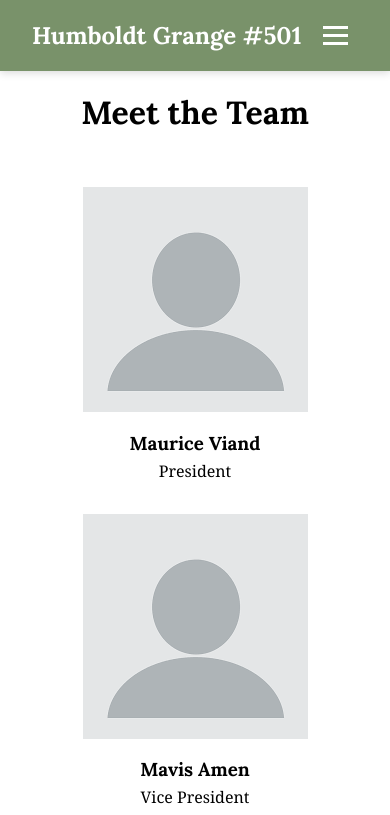
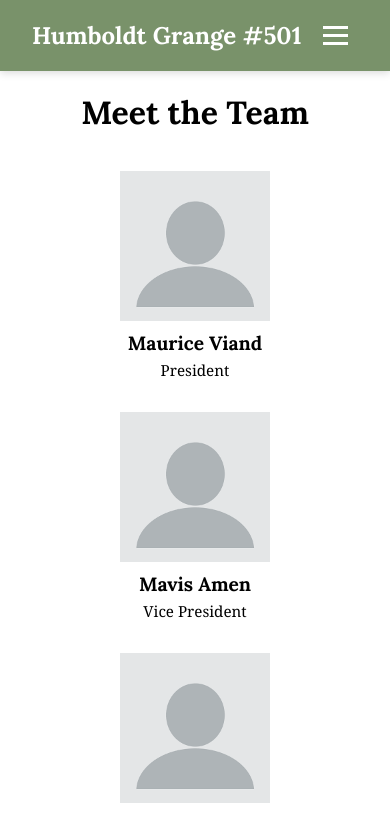
Before and after one commit to lilyyassemi/humboldt_grange_501_website, a React (Create React App) app in the folder humboldtgrange/: page /about/meet-the-team in a window 390 px wide. Shown: the top 815 px of the page. Built offline with nearby package versions, Linux system fonts and the light colour scheme; no server answers.

Commit message:
Fixed mobile responsiveness for team stuff

```diff
--- a/humboldtgrange/src/components/LeadershipTeam.css
+++ b/humboldtgrange/src/components/LeadershipTeam.css
@@ -3,5 +3,13 @@
     flex-wrap: wrap;
     justify-content: center;
     gap: 2rem;
-    padding: 2rem;
+    padding: 1rem;
 }
+
+@media (max-width: 600px) {
+    .team-container {
+        flex-direction: column;
+        align-items: center;
+        padding: 1rem 0.5rem;
+    }
+}
--- a/humboldtgrange/src/components/TeamMember.css
+++ b/humboldtgrange/src/components/TeamMember.css
@@ -3,13 +3,24 @@
     flex-direction: column;
     justify-content: center;
     align-items: center;
+    max-width: 250px;
+    text-align: center;
+}
+
+.team-member-profile img {
+    width: 100%;
+    max-width: 150px;
+    height: auto;
+}
+
+.team-member-profile h3 {
+    margin-bottom: 5px;
+    margin-top: 10px;
+    font-size: 1.2rem;
 }
 
 .team-member-profile p {
     padding: 0;
     margin: 0;
+    font-size: 0.95rem;
 }
-
-.team-member-profile h3 {
-    margin-bottom: 5px;
-}
```
